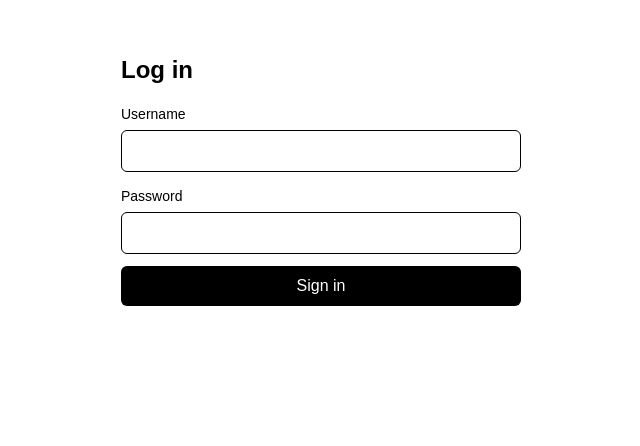
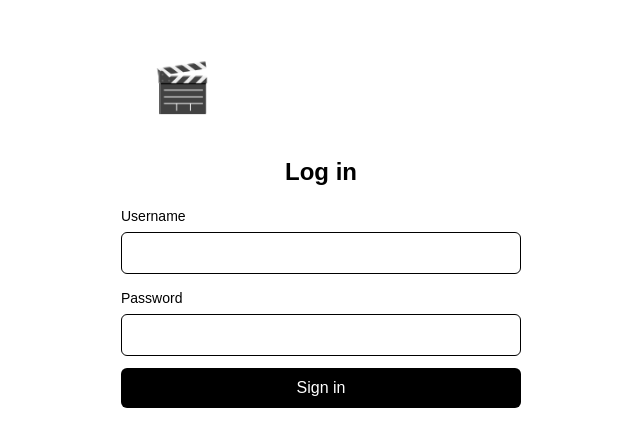
Before and after one commit to Fabio012119/movie-app, a Next.js app: page /login in a window 1280 px wide. Shown: the part 120-566 px from the top of the page, without its empty margins (319-959 px from the left). Built offline with nearby package versions, Linux system fonts and the light colour scheme.

Commit message:
fix some visuals

```diff
--- a/app/login/page.tsx
+++ b/app/login/page.tsx
@@ -13,14 +13,18 @@ export default async function LoginPage({ searchParams }: LoginPageProps) {
   const { error, next } = params;
 
   return (
-    <section className="m-auto max-w-md rounded-xl bg-white p-6 text-black translate-y-1/2">
-      <h1 className="mb-4  text-2xl font-bold">Log in</h1>
+    <section className=" text-black translate-y-1/2">
+      <div className="flex justify-center text-white text-5xl mb-5 font-semibold">
+        🎬 MOVIE APP
+      </div>
+      <div className="bg-white m-auto max-w-md rounded-xl p-6">
+        <h1 className="mb-4 text-2xl font-bold text-center">Log in</h1>
         {error && (
           <p className="mb-3 rounded bg-red-50 p-2 text-sm text-red-700">
             {errorMap[error] ?? "Login failed."}
           </p>
         )}
-      <form action="/login/submit" method="post" className="space-y-3">
+        <form action="/login/submit" method="post" className="space-y-3 ">
           <input type="hidden" name="next" value={next} />
           <FormInput type="username" />
           <FormInput type="password" />
@@ -31,6 +35,7 @@ export default async function LoginPage({ searchParams }: LoginPageProps) {
             Sign in
           </button>
         </form>
+      </div>
     </section>
   );
 }
--- a/components/Headers/Header.tsx
+++ b/components/Headers/Header.tsx
@@ -19,7 +19,7 @@ export default function Header() {
       <div className="mx-auto flex max-w-5xl items-center justify-between p-4">
         <nav className="flex items-center gap-4">
           <Link href="/movies" className="font-bold">
-            MovieApp
+            🎬 MOVIE APP
           </Link>
         </nav>
         <div className="flex items-center gap-3 text-sm">
```
Lines whose indentation alone changed are shown as unchanged.
